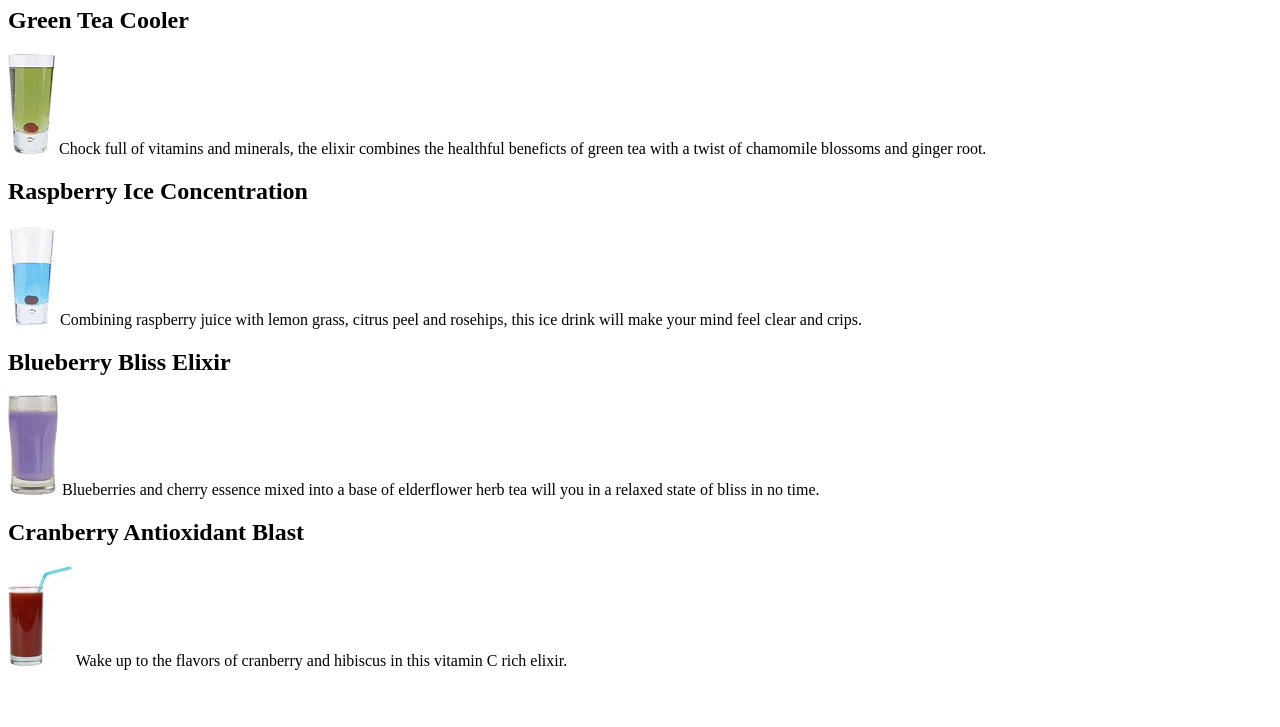
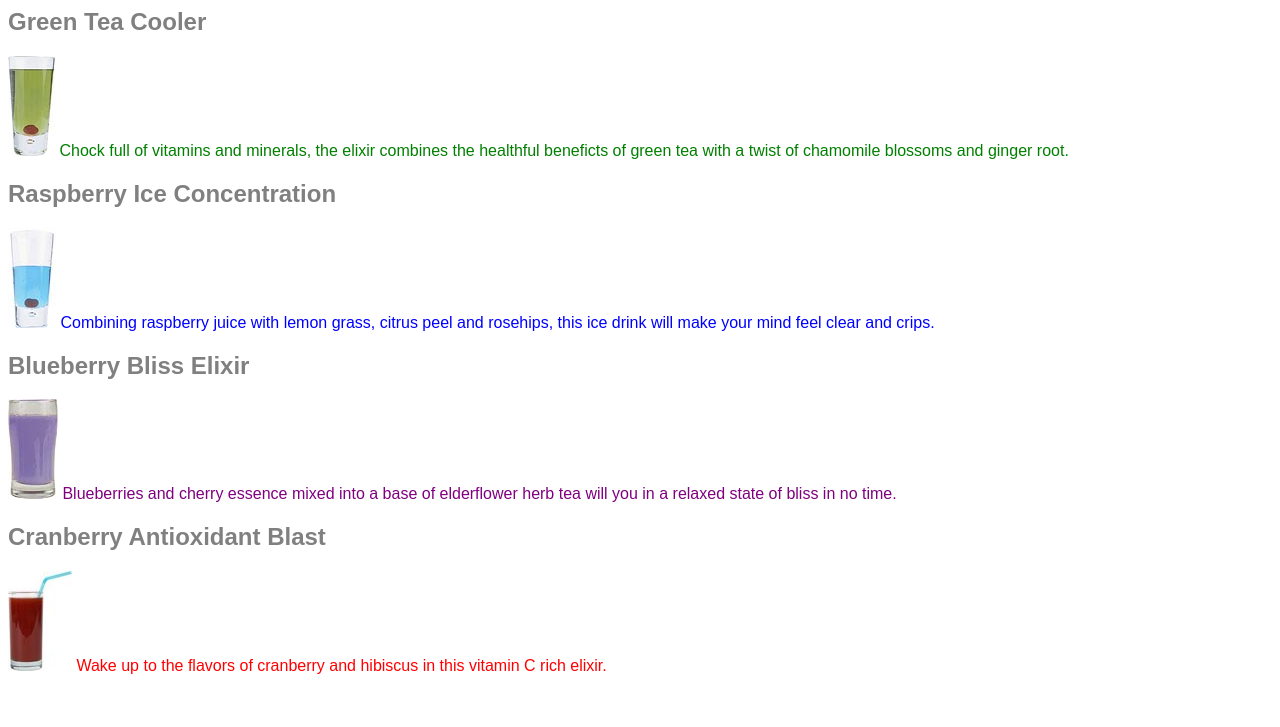
Before and after one commit to Alisonnnmichella/Head-first-lounge, a plain HTML site: page Elixirs.html in a window 1280 px wide. Shown: the part 73-800 px from the top of the page. Drawn offline with Linux system fonts and the light colour scheme.

Commit message:
agrego estilo

```diff
--- a/Elixirs.html
+++ b/Elixirs.html
@@ -3,29 +3,29 @@
 <head >
 	<meta charset="utf-8">
 	<title>Elixirs</title>
-
+	<link rel="stylesheet" type="text/css" href="style/estilo.css">
 </head>
 <body>
 <header>
 	<h1>Our Elixirs</h1>
 </header>
 	<h2>Green Tea Cooler</h2>
-	<p>
+	<p class="greentea">
 		<img src="lounge/green.jpg" alt="Green tea Cooler">
 		Chock full of vitamins and minerals, the elixir combines the healthful beneficts of green tea with a twist of chamomile blossoms and ginger root.
 	</p>
 	<h2>Raspberry Ice Concentration</h2>
-	<p>
+	<p class="raspberryBlue">
 		<img src="lounge/lightblue.jpg" alt="Raspberry Ice">
 		Combining raspberry juice with lemon grass, citrus peel and rosehips, this ice drink will make your mind feel clear and crips.
 	</p>
 	<h2>Blueberry Bliss Elixir</h2>
-	<p>
+	<p class="blueberryPurple">
 		<img src="lounge/blue.jpg" alt="Blueberry Bliss Elixir">
 		Blueberries and cherry essence mixed into a base of elderflower herb tea will you in a relaxed state of bliss in no time.
 	</p>
 	<h2>Cranberry Antioxidant Blast</h2>
-	<p>
+	<p class="cranberryRed">
 		<img src="lounge/red.jpg" alt="Cranberry">
 		Wake up to the flavors of cranberry and hibiscus in this vitamin C rich elixir.
 	</p>
--- /dev/null
+++ b/style/estilo.css
@@ -0,0 +1,26 @@
+body{
+	font-family: sans-serif;
+}
+
+p{
+	color: maroon;
+}
+h1,h2{
+
+	color: gray;
+}
+h1{
+		border-bottom: 1px solid black;
+}
+p.greentea{
+	color: green;
+}
+p.raspberryBlue{
+	color:blue;
+}
+p.blueberryPurple{
+	color:purple;
+}
+p.cranberryRed{
+	color: red;
+}
```
Also changed, not shown: directions.html (+1 -0 lines), index.html (+1 -0 lines).
